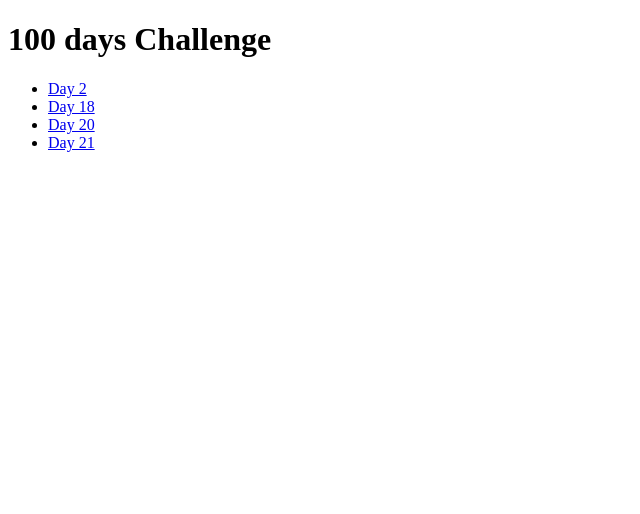
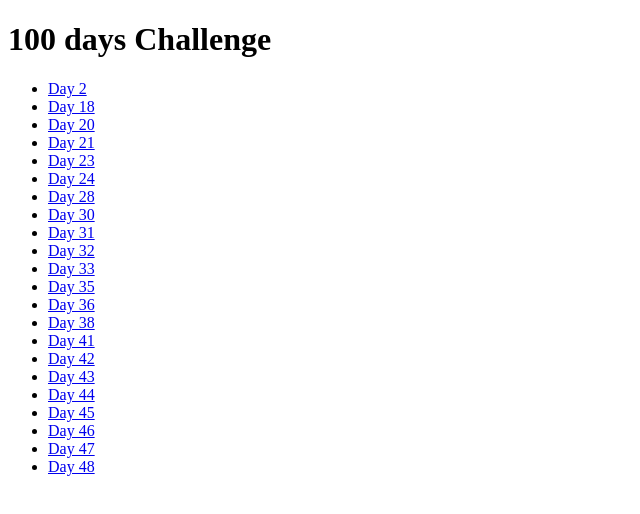
Before and after one commit to NachammaiVC/100DaysTask, a plain HTML site: page index.html in a window 1280 px wide. Shown: the whole page, without its empty margins (0-640 px from the left). Drawn offline with Linux system fonts and the light colour scheme.

Commit message:
Indexes added

```diff
--- a/index.html
+++ b/index.html
@@ -12,8 +12,24 @@
             <li><a href="./Day 18.html">Day 18</a></li>
             <li><a href="./Day 20.html">Day 20</a></li>
             <li><a href="./Day 21.html">Day 21</a></li>
-
-
+            <li><a href="./Day 23.html">Day 23</a></li>
+            <li><a href="./Day 24.html">Day 24</a></li>
+            <li><a href="./Day 28.html">Day 28</a></li>
+            <li><a href="./Day 30.html">Day 30</a></li>
+            <li><a href="./Day 31.html">Day 31</a></li>
+            <li><a href="./Day 32.html">Day 32</a></li>
+            <li><a href="./Day 33.html">Day 33</a></li>
+            <li><a href="./Day 35.html">Day 35</a></li>
+            <li><a href="./Day 36.html">Day 36</a></li>
+            <li><a href="./Day 38.html">Day 38</a></li>
+            <li><a href="./Day 41.html">Day 41</a></li>
+            <li><a href="./Day 42.html">Day 42</a></li>
+            <li><a href="./Day 43.html">Day 43</a></li>
+            <li><a href="./Day 44.html">Day 44</a></li>
+            <li><a href="./Day 45.html">Day 45</a></li>
+            <li><a href="./Day 46.html">Day 46</a></li>
+            <li><a href="./Day 47.html">Day 47</a></li>
+            <li><a href="./Day 48.html">Day 48</a></li>
     </ul>
 </body>
 </html>
```
Also changed, not shown: tom/cat/hello/a.html (added), 2 other files.
